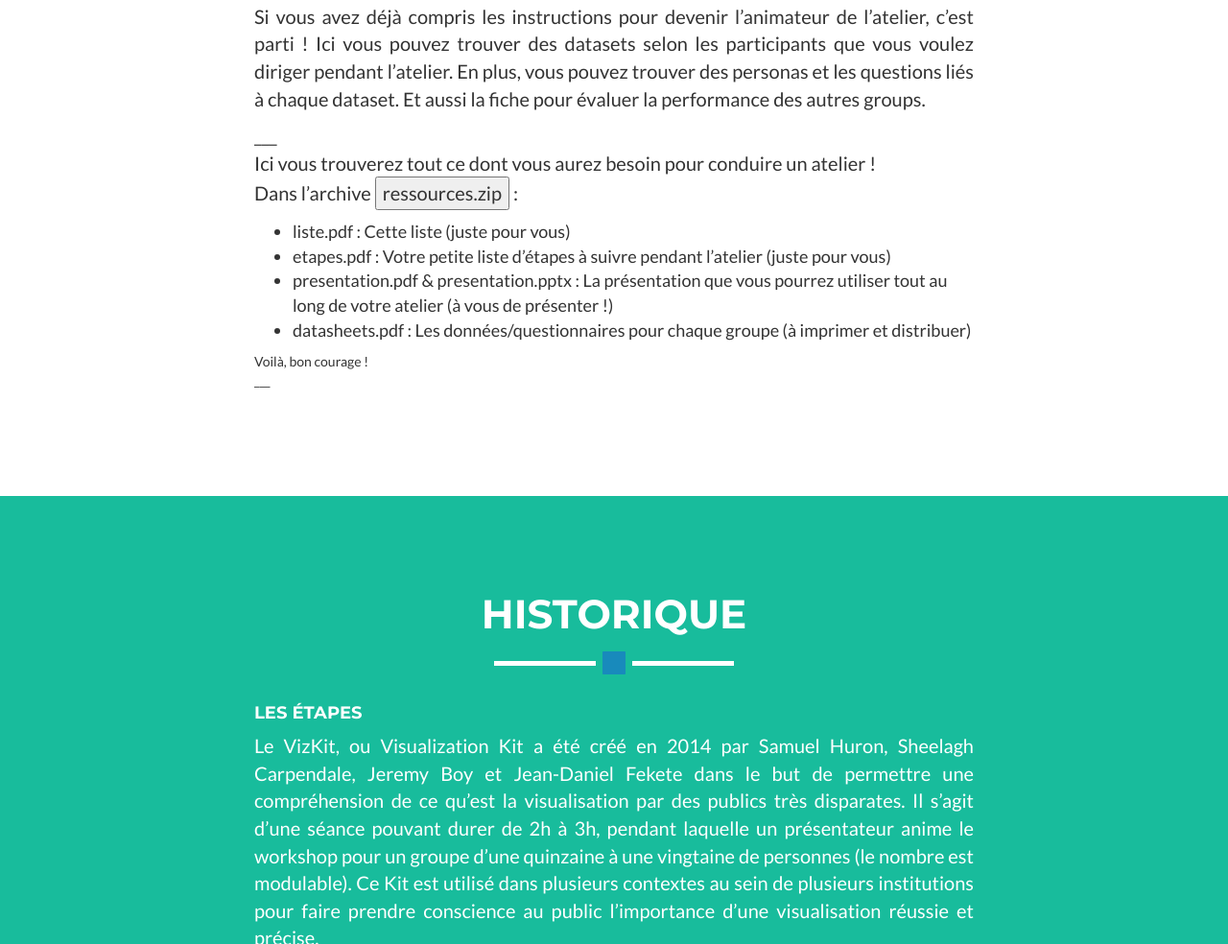
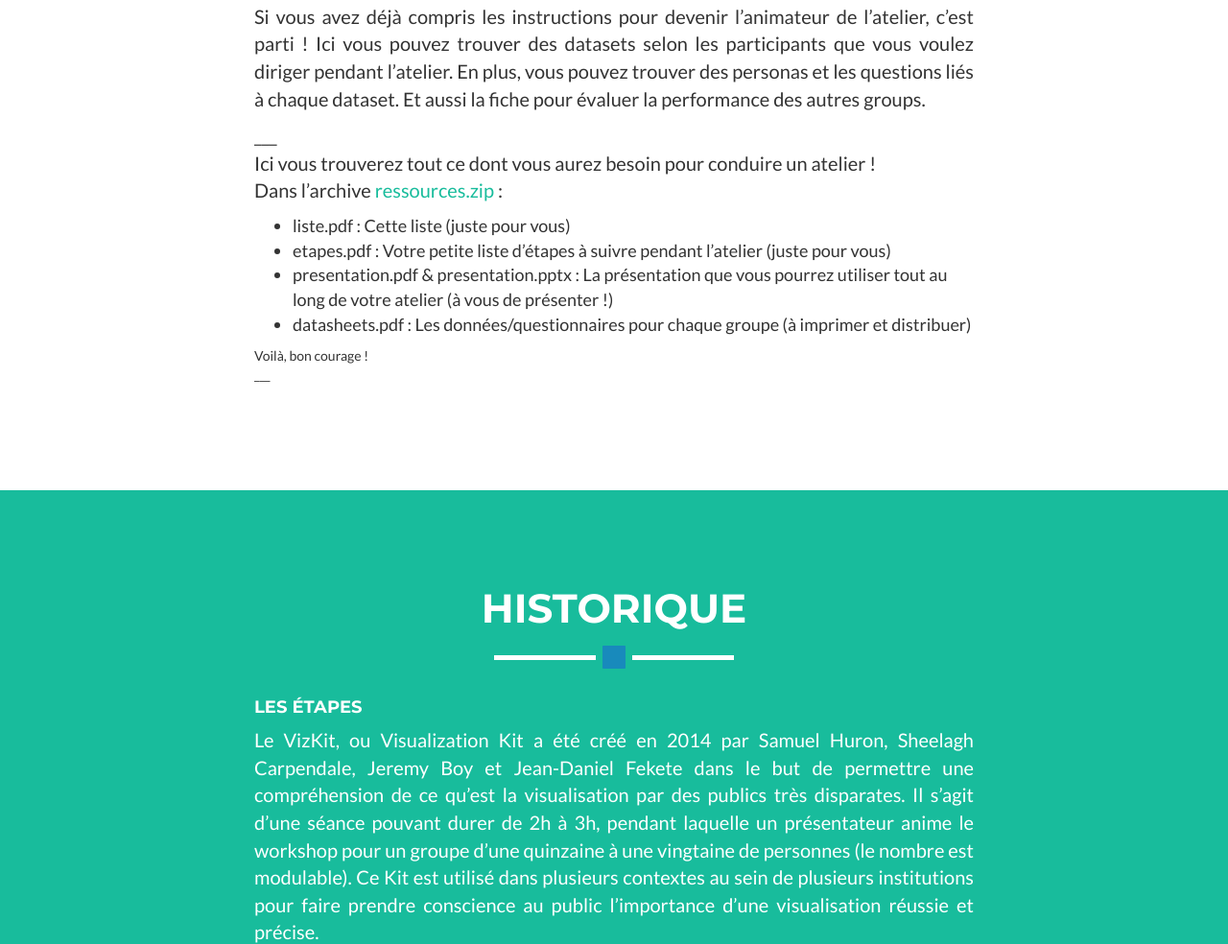
Before and after one commit to vizkit/vizkit.github.io, a website: page index.html in a window 1280 px wide. Shown: the part 2407-3391 px from the top of the page at 96% size. Drawn offline with nearby package versions, Linux system fonts and the light colour scheme.

Commit message:
Update index.html

```diff
--- a/index.html
+++ b/index.html
@@ -409,7 +409,7 @@
               <p>
                 ___ <br />
                 Ici vous trouverez tout ce dont vous aurez besoin pour conduire un atelier !<br />
-                Dans l’archive <button onclick="pdf_page()" href= "identification.html"> ressources.zip </button> :<br />
+                Dans l’archive <a href= "identification.html> <button onclick="pdf_page()" "> ressources.zip </button> </a>:<br />
                 <ul>
                   <li> liste.pdf : Cette liste (juste pour vous) </li>
                   <li> etapes.pdf : Votre petite liste d’étapes à suivre pendant l’atelier (juste pour vous)</li>
```
